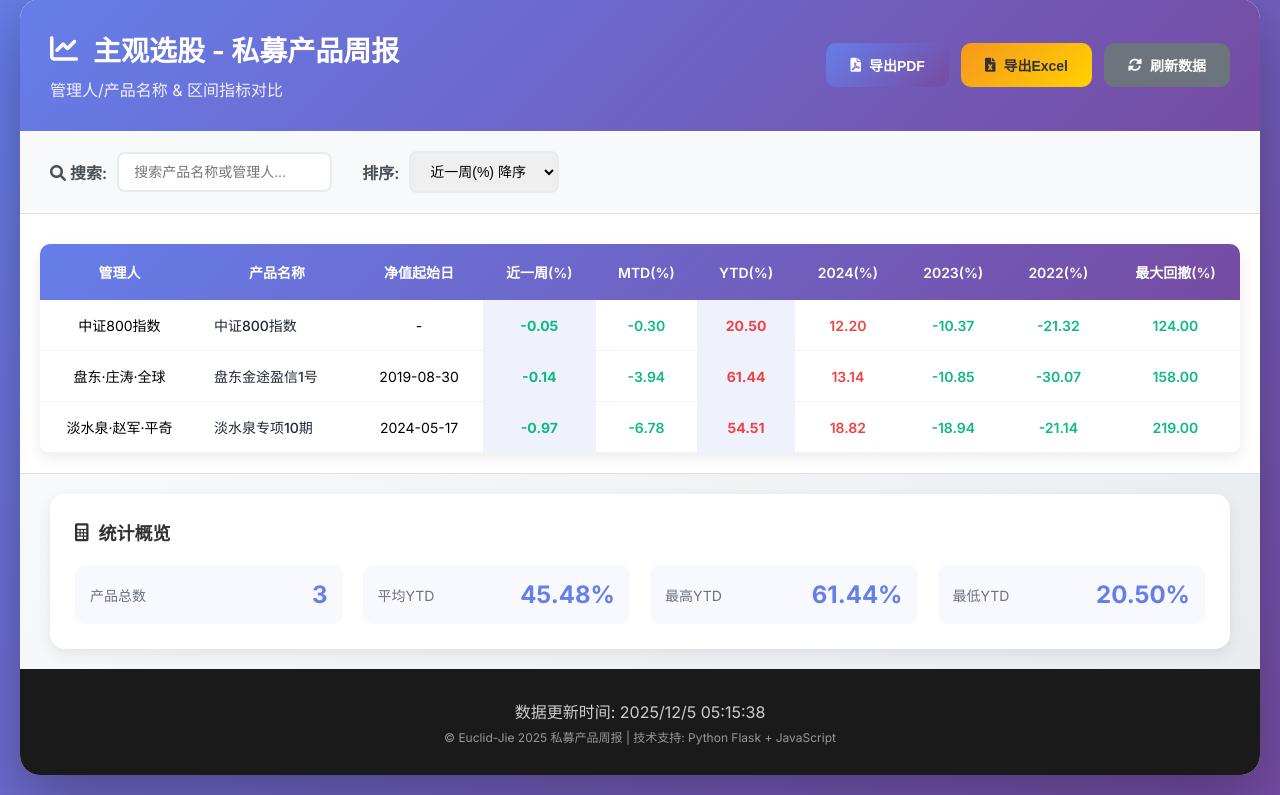
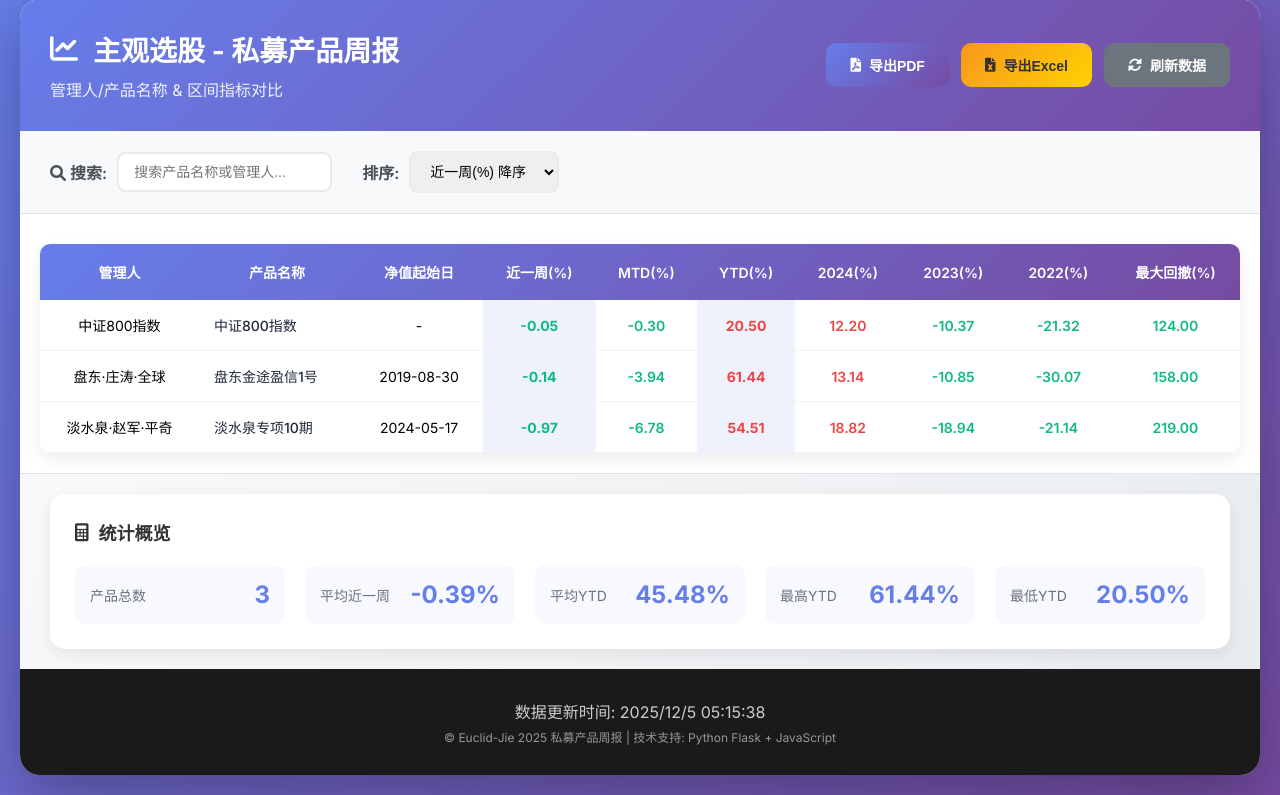
Before and after one commit to Euclid-Jie/pvt_prod_track, a Flask app: page / in a window 1280 px wide. Shown: the part 21-816 px from the top of the page. Run offline with Flask 3, Linux system fonts and the light colour scheme; some libraries are stand-ins or nearby versions.

Commit message:
增加周度平均统计

```diff
--- a/templates/index.html
+++ b/templates/index.html
@@ -79,6 +79,10 @@
                     <div class="stat-item">
                         <span class="stat-label">产品总数</span>
                         <span class="stat-value" id="totalFunds">0</span>
+                    </div>
+                    <div class="stat-item">
+                        <span class="stat-label">平均近一周</span>
+                        <span class="stat-value" id="avg_recent_week">0%</span>
                     </div>
                     <div class="stat-item">
                         <span class="stat-label">平均YTD</span>
@@ -213,14 +217,22 @@
             const ytdValues = fundsData
                 .map(fund => parseFloat(fund.ytd))
                 .filter(val => !isNaN(val));
+            const recent_week_values = fundsData
+                .map(fund => parseFloat(fund.recent_week))
+                .filter(val => !isNaN(val));
+            if (recent_week_values.length > 0) {
+                const sum = recent_week_values.reduce((a, b) => a + b, 0);
+                const avg = sum / recent_week_values.length;
 
+                document.getElementById('totalFunds').textContent = fundsData.length;
+                document.getElementById('avg_recent_week').textContent = avg.toFixed(2) + '%';
+            }
             if (ytdValues.length > 0) {
                 const sum = ytdValues.reduce((a, b) => a + b, 0);
                 const avg = sum / ytdValues.length;
                 const max = Math.max(...ytdValues);
                 const min = Math.min(...ytdValues);
 
-                document.getElementById('totalFunds').textContent = fundsData.length;
                 document.getElementById('avgYtd').textContent = avg.toFixed(2) + '%';
                 document.getElementById('maxYtd').textContent = max.toFixed(2) + '%';
                 document.getElementById('minYtd').textContent = min.toFixed(2) + '%';
```
